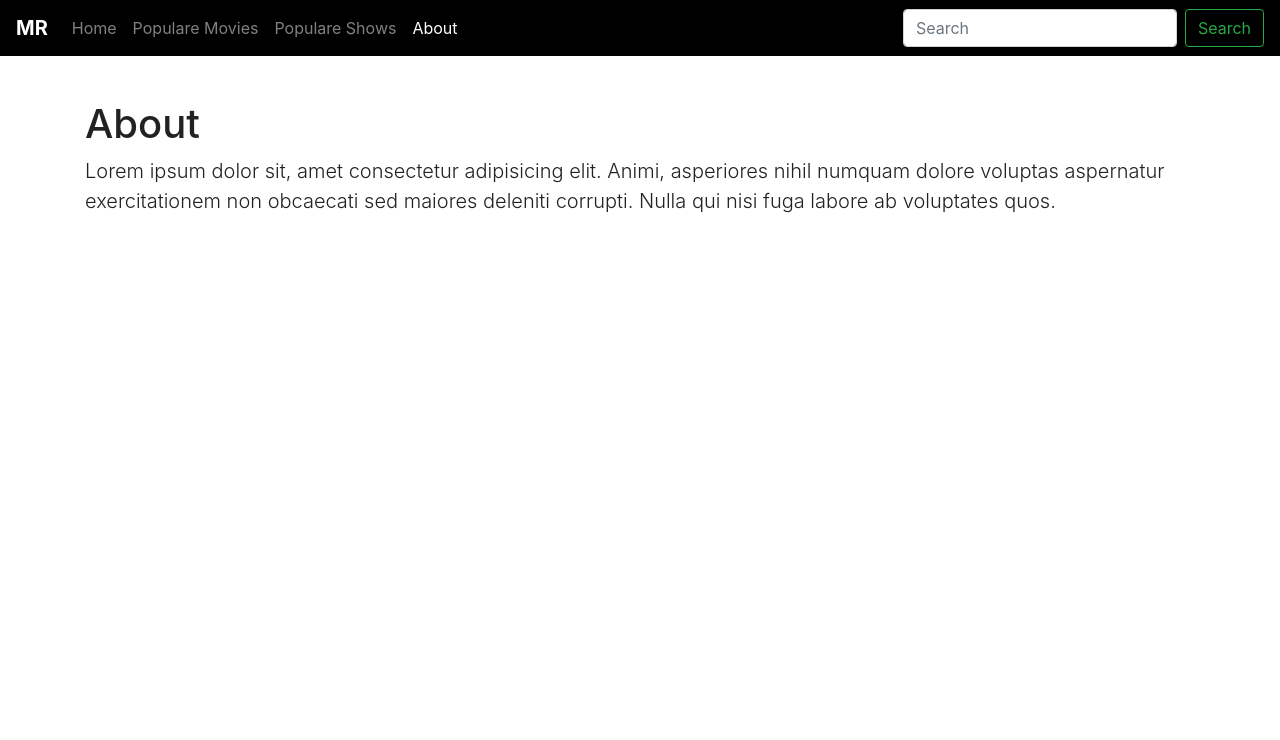
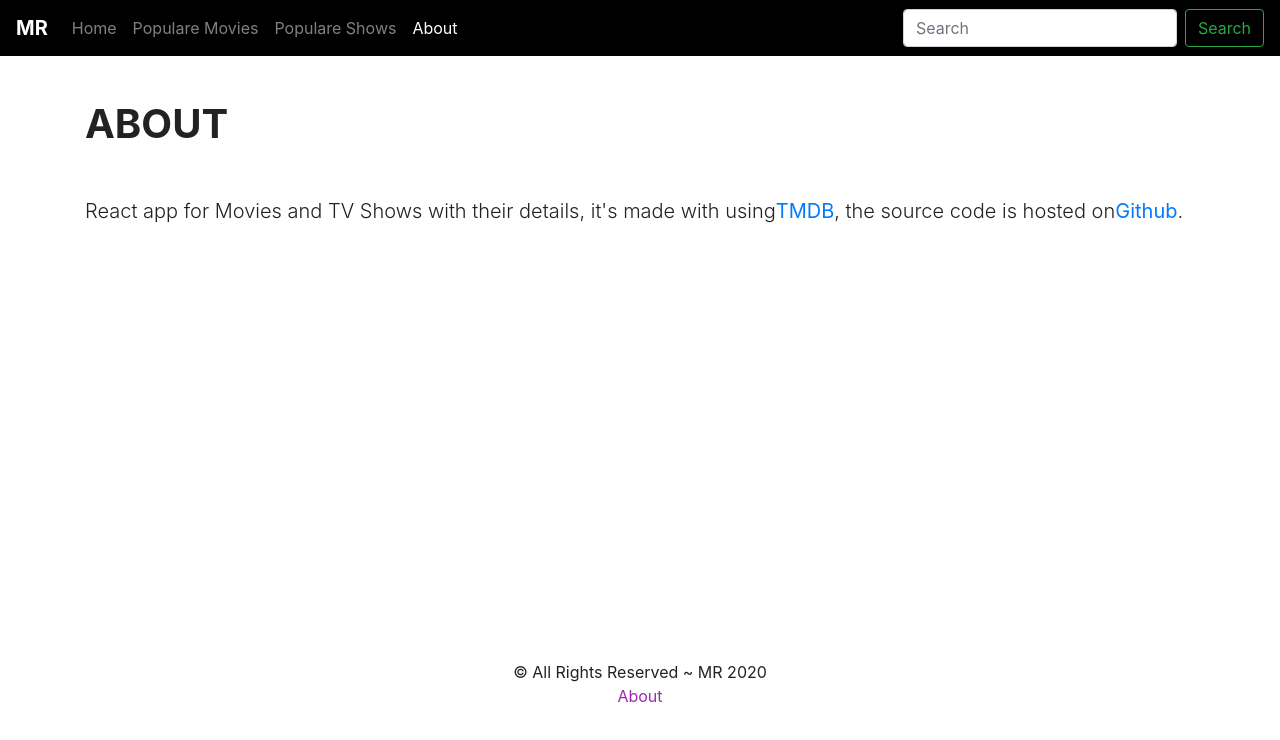
Before and after one commit to mbougarne/movies-reviews, a React (Create React App) app: page /about in a window 1280 px wide. Shown: the top 740 px of the page. Built offline with nearby package versions, Linux system fonts and the light colour scheme.

Commit message:
Add footer component

```diff
--- a/public/index.html
+++ b/public/index.html
@@ -24,7 +24,7 @@
       work correctly both with client-side routing and a non-root public URL.
       Learn how to configure a non-root public URL by running `npm run build`.
     -->
-    <title>React App</title>
+    <title>MR - Movies Reviews</title>
   </head>
   <body>
     <noscript>You need to enable JavaScript to run this app.</noscript>
--- a/src/App.tsx
+++ b/src/App.tsx
@@ -3,6 +3,8 @@ import { BrowserRouter as Router, Route, Switch} from 'react-router-dom';
 
 import Home from './pages/Home';
 import About from './pages/About';
+import Header from './components/Header';
+import Footer from './components/Footer';
 
 import './styles/App.css';
 
@@ -10,10 +12,14 @@ export default function App() {
   return (
     <div className="App LightScheme">
       <Router>
-        <Switch>
-          <Route exact path="/" > <Home /> </Route>
-          <Route exact path="/about" > <About /> </Route>
-        </Switch>
+        <Header />
+        <main className="MainContent">
+          <Switch>
+            <Route exact path="/" > <Home /> </Route>
+            <Route exact path="/about" > <About /> </Route>
+          </Switch>
+        </main>
+        <Footer />
       </Router>
     </div>
   );
--- /dev/null
+++ b/src/components/Footer.tsx
@@ -0,0 +1,30 @@
+import React from 'react';
+import { NavLink } from 'react-router-dom';
+
+export default function Footer()
+{
+  return (
+    <footer className="Footer text-center">
+      <div className="container">
+        <div className="row">
+          <div className="col">
+            <p className="copyrights">
+              &copy; All Rights Reserved ~ MR 2020 <br/>
+              <ul className="list-unstyled">
+                <li className="list-unstyled-item">
+                  <NavLink
+                    exact
+                    to="/about"
+                    style={{color: '#9C27B0'}}
+                  >
+                    About
+                  </NavLink>
+                </li>
+              </ul>
+            </p>
+          </div>
+        </div>
+      </div>
+    </footer>
+  )
+}
--- a/src/pages/About.tsx
+++ b/src/pages/About.tsx
@@ -1,5 +1,4 @@
 import React, { Component } from 'react';
-import Header from '../components/Header';
 
 export default class About extends Component
 {
@@ -7,12 +6,13 @@ export default class About extends Component
   render()
   {
     return (
-      <div className="AboutPage">
-        <Header />
-        <main className="container">
-          <h1>About</h1>
-          <p className="lead">
-            Lorem ipsum dolor sit, amet consectetur adipisicing elit. Animi, asperiores nihil numquam dolore voluptas aspernatur exercitationem non obcaecati sed maiores deleniti corrupti. Nulla qui nisi fuga labore ab voluptates quos.
+      <div className="AboutPage container">
+        <main>
+          <h1 className="text-uppercase font-weight-bold">About</h1>
+          <p className="lead mt-5">
+            React app for Movies and TV Shows with their details, it's made with using
+            <a href="https://www.themoviedb.org/"><strong>TMDB</strong></a>, the source code is hosted on
+            <a href="https://github.com/mbougarne/movies-reviews"><strong>Github</strong></a>.
           </p>
         </main>
       </div>
--- a/src/pages/Home.tsx
+++ b/src/pages/Home.tsx
@@ -1,5 +1,4 @@
 import React, { Component, ReactNode } from 'react';
-import Header from '../components/Header';
 import Movie from '../components/Movie';
 import Show from '../components/Show';
 
@@ -66,7 +65,6 @@ export default class Home extends Component<any, any>
 
 		return (
 			<div className="HomePage container">
-				<Header />
 				{/* Top Rated Movies */}
 				<section className="TopRatedSection">
 					<h2 className="mb-4 text-uppercase font-weight-bold">Top Rated Movies</h2>
--- a/src/styles/App.css
+++ b/src/styles/App.css
@@ -1,5 +1,9 @@
 @import './LightScheme.css';
 @import './Home.css';
+
+.MainContent {
+  min-height: 70vh;
+}
 
 .Header {
   padding-bottom: 100px;
```
Also changed, not shown: .eslintrc.js, 1 other file (tests, documents, lock files or other folders).
